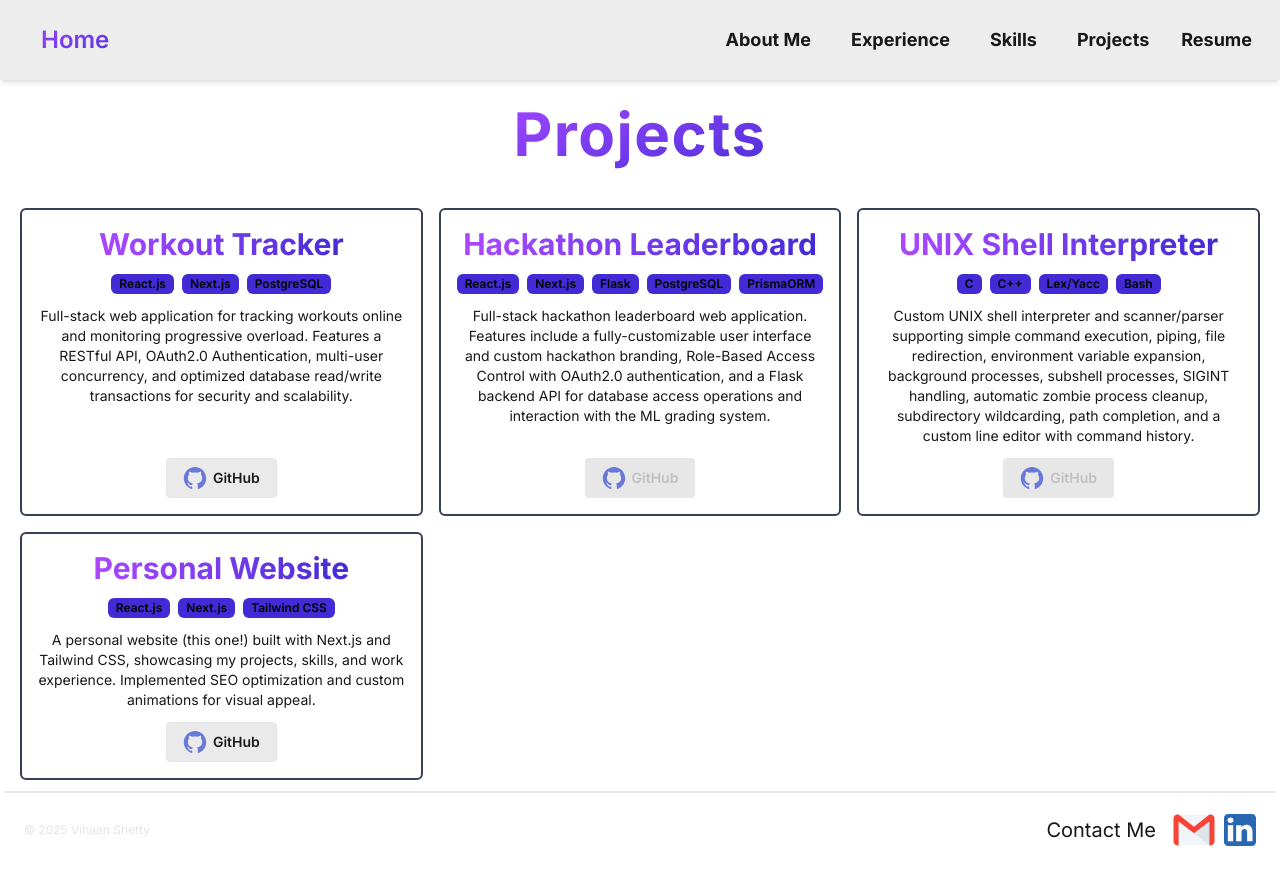
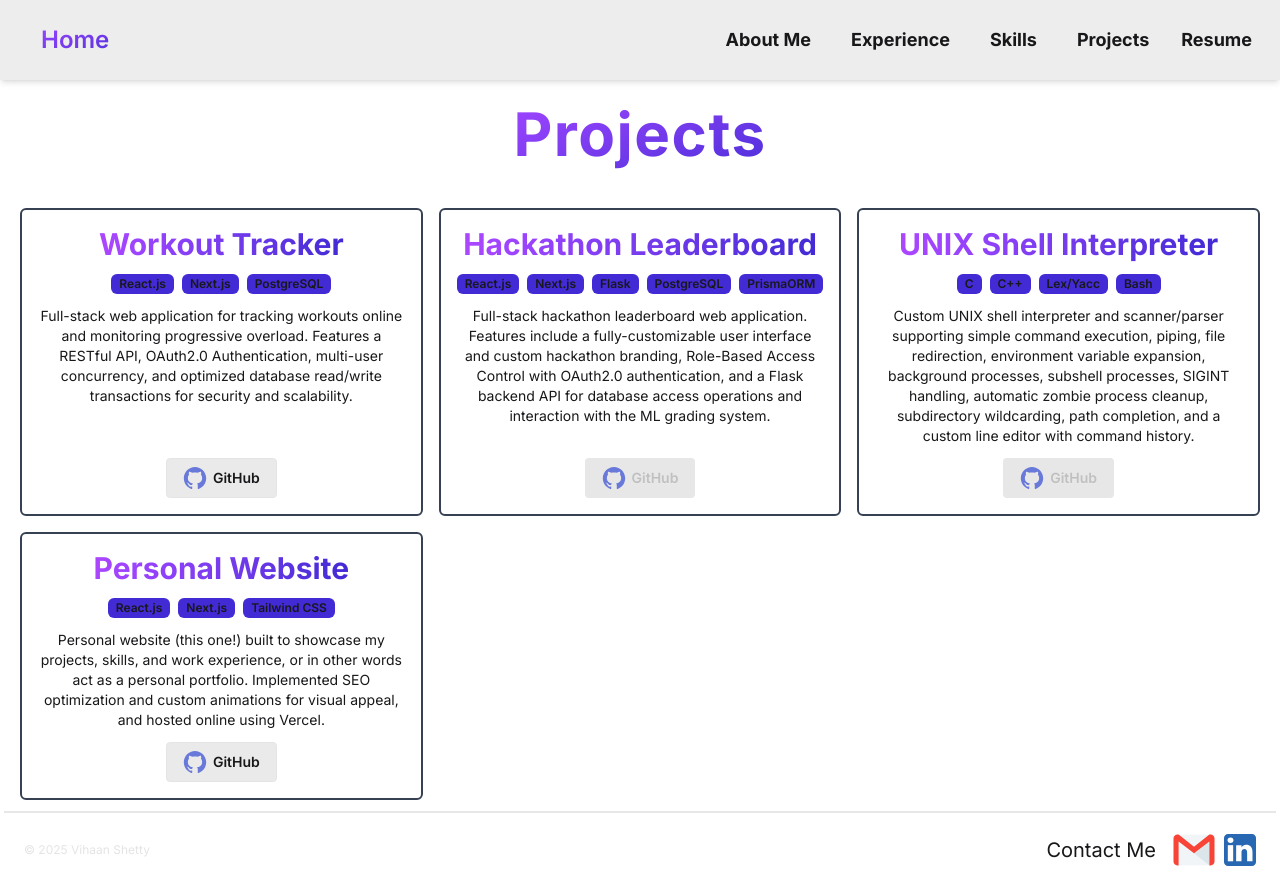
Before and after one commit to vshetty28/vihaan-personal-website, a Next.js app: page /projects in a window 1280 px wide. Built offline with nearby package versions, Linux system fonts and the light colour scheme.

Commit message:
Updated project descriptions

```diff
--- a/src/components/Project.js
+++ b/src/components/Project.js
@@ -6,7 +6,7 @@ const Project = ({ project }) => {
 			<h1 className="text-3xl font-bold mt-4 bg-linear-to-r from-purple-500 to-primary text-transparent bg-clip-text">{project.name}</h1>
 			<div className="flex-0 flex flex-row flex-wrap justify-center gap-2">
 				{project.skills.map((skill, index) => (
-					<span key={index} className="bg-primary text-black text-xs font-semibold px-2 py-0.5 rounded-md">
+					<span key={index} className="bg-primary text-foreground text-xs font-semibold px-2 py-0.5 rounded-md">
 						{skill}
 					</span>
 				))}
--- a/src/data/data.js
+++ b/src/data/data.js
@@ -46,6 +46,6 @@ export const projects = [
 	{ id: 1, name: "Workout Tracker", description: "Full-stack web application for tracking workouts online and monitoring progressive overload. Features a RESTful API, OAuth2.0 Authentication, multi-user concurrency, and optimized database read/write transactions for security and scalability.", skills: ["React.js", "Next.js", "PostgreSQL"], github: "https://github.com/vshetty28/workout-tracker" },
 	{ id: 2, name: "Hackathon Leaderboard", description: "Full-stack hackathon leaderboard web application. Features include a fully-customizable user interface and custom hackathon branding, Role-Based Access Control with OAuth2.0 authentication, and a Flask backend API for database access operations and interaction with the ML grading system.", skills: ["React.js", "Next.js", "Flask", "PostgreSQL", "PrismaORM"] },
 	{ id:3, name: "UNIX Shell Interpreter", description: "Custom UNIX shell interpreter and scanner/parser supporting simple command execution, piping, file redirection, environment variable expansion, background processes, subshell processes, SIGINT handling, automatic zombie process cleanup, subdirectory wildcarding, path completion, and a custom line editor with command history.", skills: ["C", "C++", "Lex/Yacc", "Bash"] },
-	{ id: 4, name: "Personal Website", description: "A personal website (this one!) built with Next.js and Tailwind CSS, showcasing my projects, skills, and work experience. Implemented SEO optimization and custom animations for visual appeal.", skills: ["React.js", "Next.js", "Tailwind CSS"], github: "https://github.com/vshetty28/vihaan-personal-website" },
+	{ id: 4, name: "Personal Website", description: "Personal website (this one!) built to showcase my projects, skills, and work experience, or in other words act as a personal portfolio. Implemented SEO optimization and custom animations for visual appeal, and hosted online using Vercel.", skills: ["React.js", "Next.js", "Tailwind CSS"], github: "https://github.com/vshetty28/vihaan-personal-website" },
 
 ];
```
